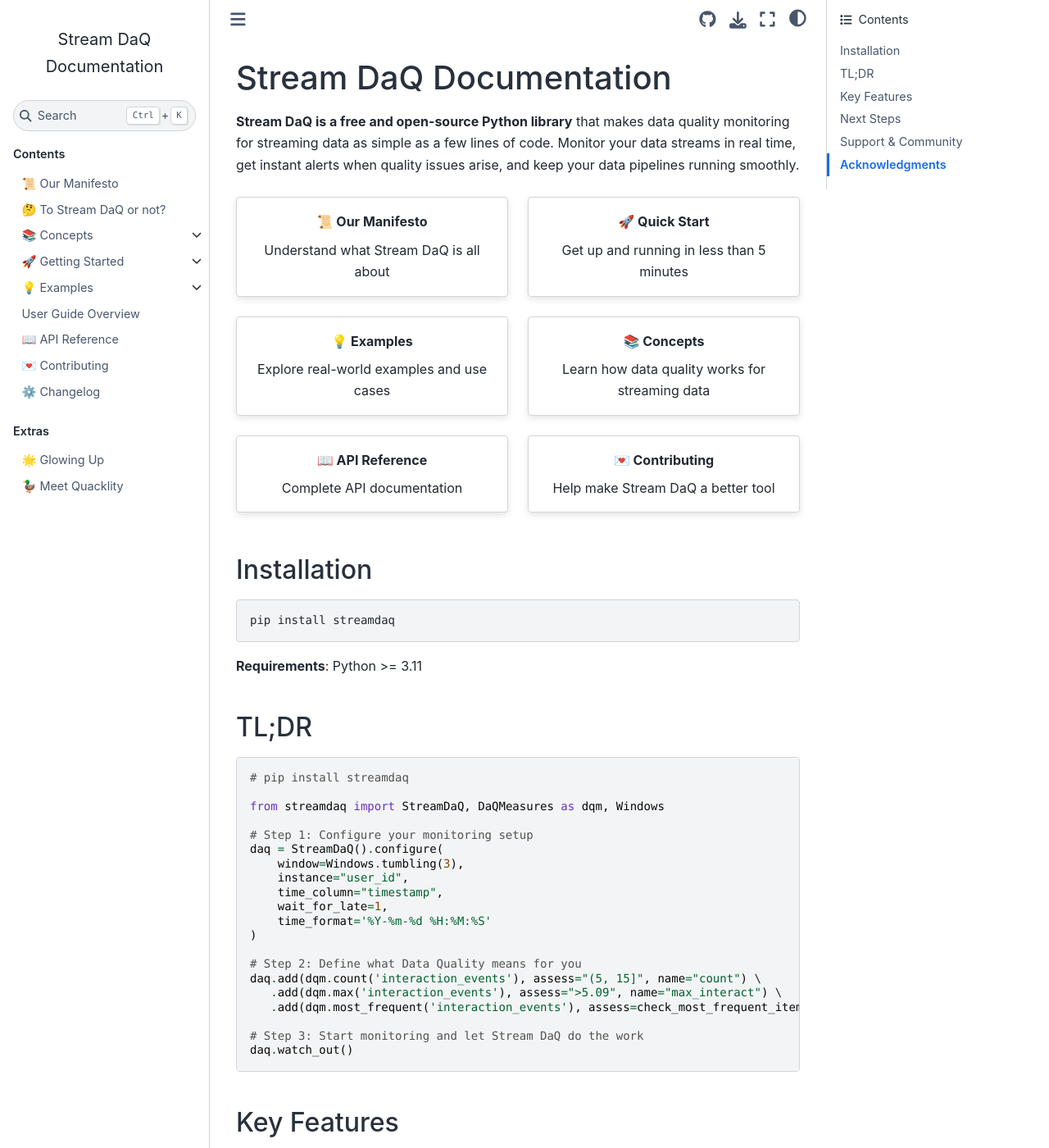
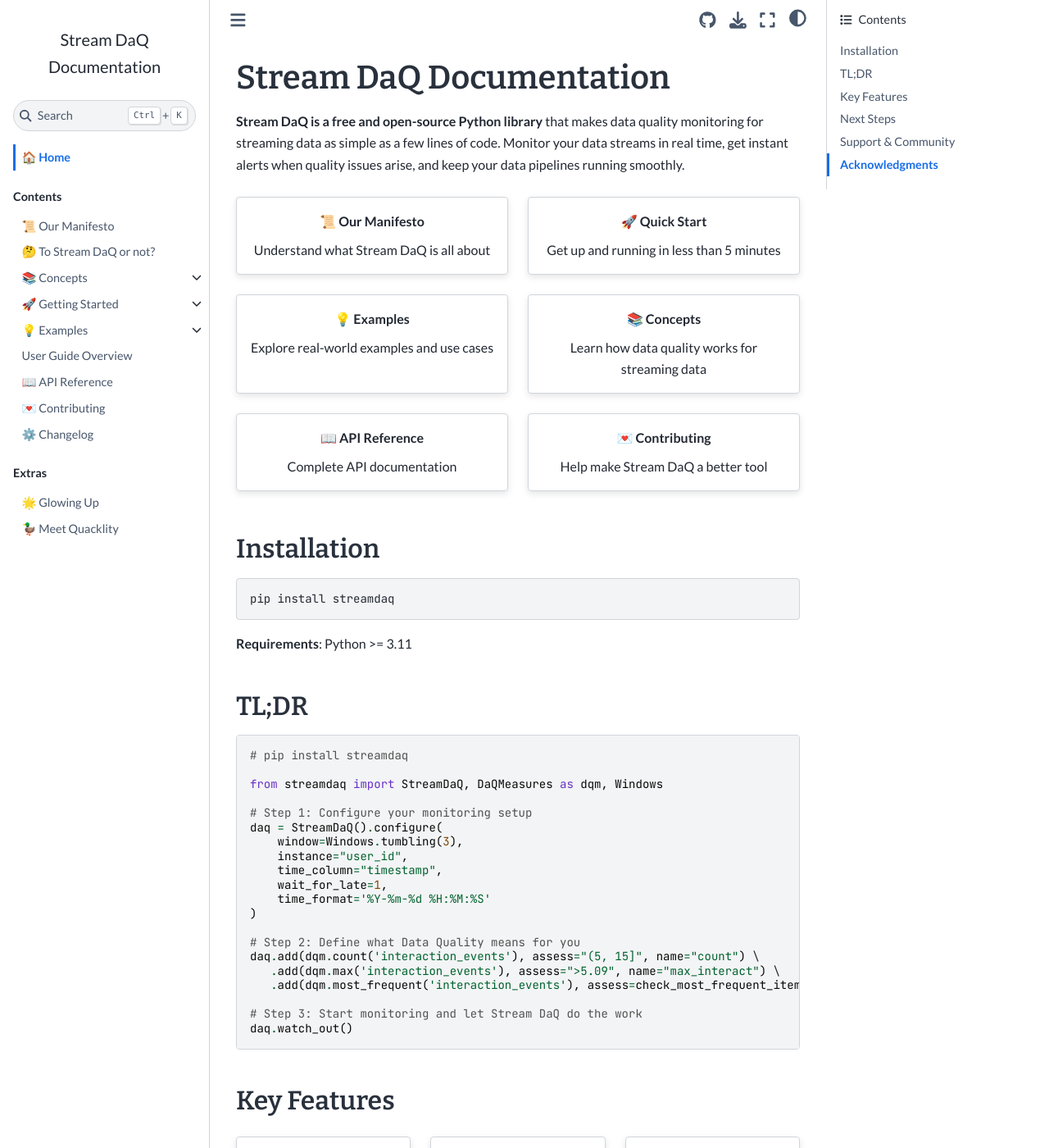
Before and after one commit to Bilpapster/stream-DaQ, a Sphinx documentation site: the page built from docs/index.rst, in a window 1280 px wide and 1400 px high. Shown: the whole window at 82% size. Built offline with Sphinx 7.4.7 and the Sphinx Book theme 1.1.4, drawn with Linux system fonts in a browser that asks for light colours.

Commit message:
Improve docs' content and fonts

```diff
--- /dev/null
+++ b/docs/_static/styles.css
@@ -0,0 +1,31 @@
+/* Bitter (descending weights) for headings */
+@import url('https://fonts.googleapis.com/css2?family=Bitter:wght@600&display=swap');
+
+/* JetBrains Mono for code blocks */
+@import url('https://fonts.googleapis.com/css2?family=JetBrains+Mono:ital,wght@0,100..800;1,100..800&display=swap');
+
+/* Lato for main content */
+@import url('https://fonts.googleapis.com/css2?family=Lato:ital,wght@0,100;0,300;0,400;0,700;0,900;1,100;1,300;1,400;1,700;1,900&display=swap');
+
+/* Apply Lato font to main content */
+body, .bd-main {
+    font-family: "Lato", sans-serif;
+    font-weight: 400;
+    font-style: normal;
+}
+
+/* Apply JetBrains Mono to code blocks and highlights */
+code, pre, .highlight {
+    font-family: "JetBrains Mono", monospace !important;
+    font-optical-sizing: auto;
+    font-style: normal;
+}
+
+
+/* Improve headings using descending weights of the Bitter Google Font*/
+h1, h2, h3, h4, h5, h6 {
+    font-family: "Bitter", serif;
+    font-optical-sizing: auto;
+    font-weight: 600;
+    font-style: normal;
+}
--- a/docs/conf.py
+++ b/docs/conf.py
@@ -60,7 +60,10 @@
     "use_repository_button": True,
 }
 
-
+# Add custom CSS
+html_css_files = [
+    'styles.css',
+]
 
 html_static_path = ['_static']
 
--- a/docs/examples/advanced-examples.rst
+++ b/docs/examples/advanced-examples.rst
@@ -1,4 +1,4 @@
 🧙‍♂️ Advanced Examples
-====================
+=============================
 
 This will be the advanced examples.
--- a/docs/index.rst
+++ b/docs/index.rst
@@ -141,6 +141,12 @@
 .. toctree::
    :hidden:
    :maxdepth: 2
+
+   🏠 Home <self>
+
+.. toctree::
+   :hidden:
+   :maxdepth: 2
    :caption: Contents
 
    introduction
```
Also changed, not shown: docs/quacklity.rst (+0 -13 lines).
